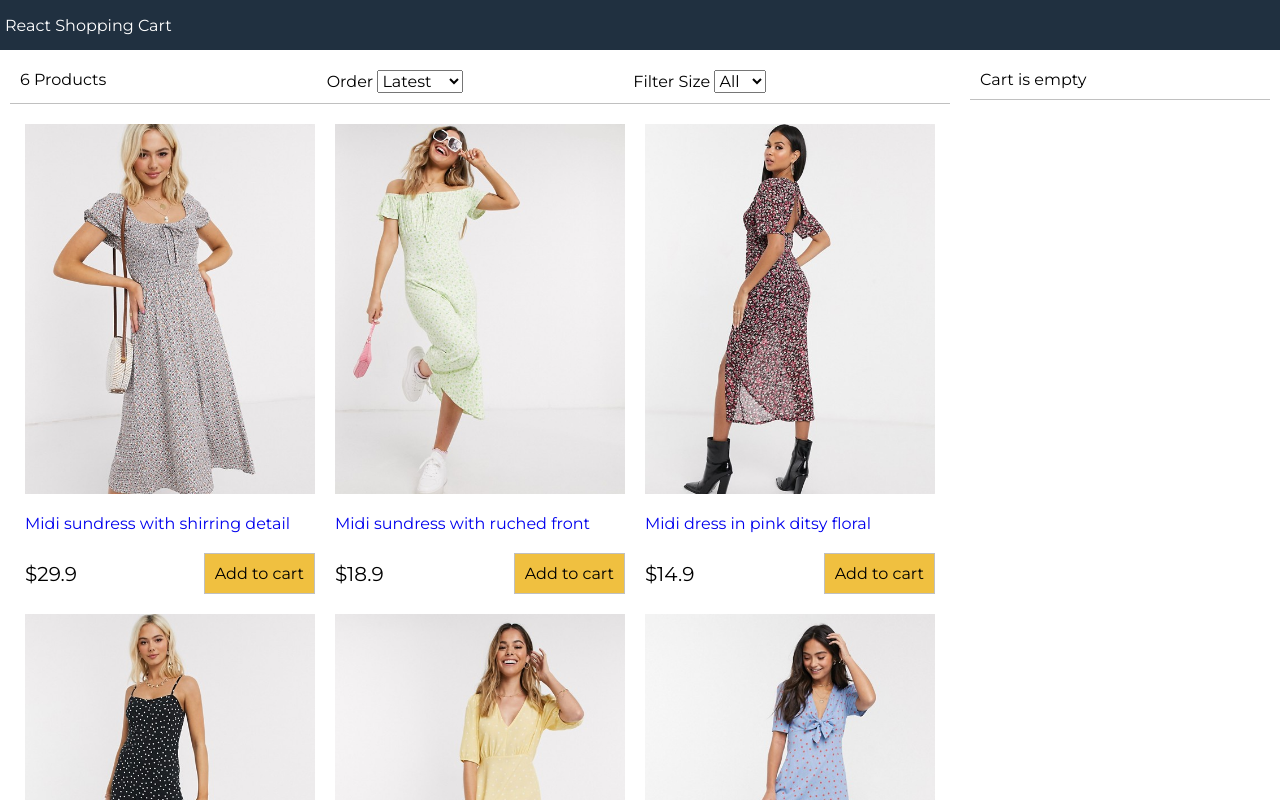
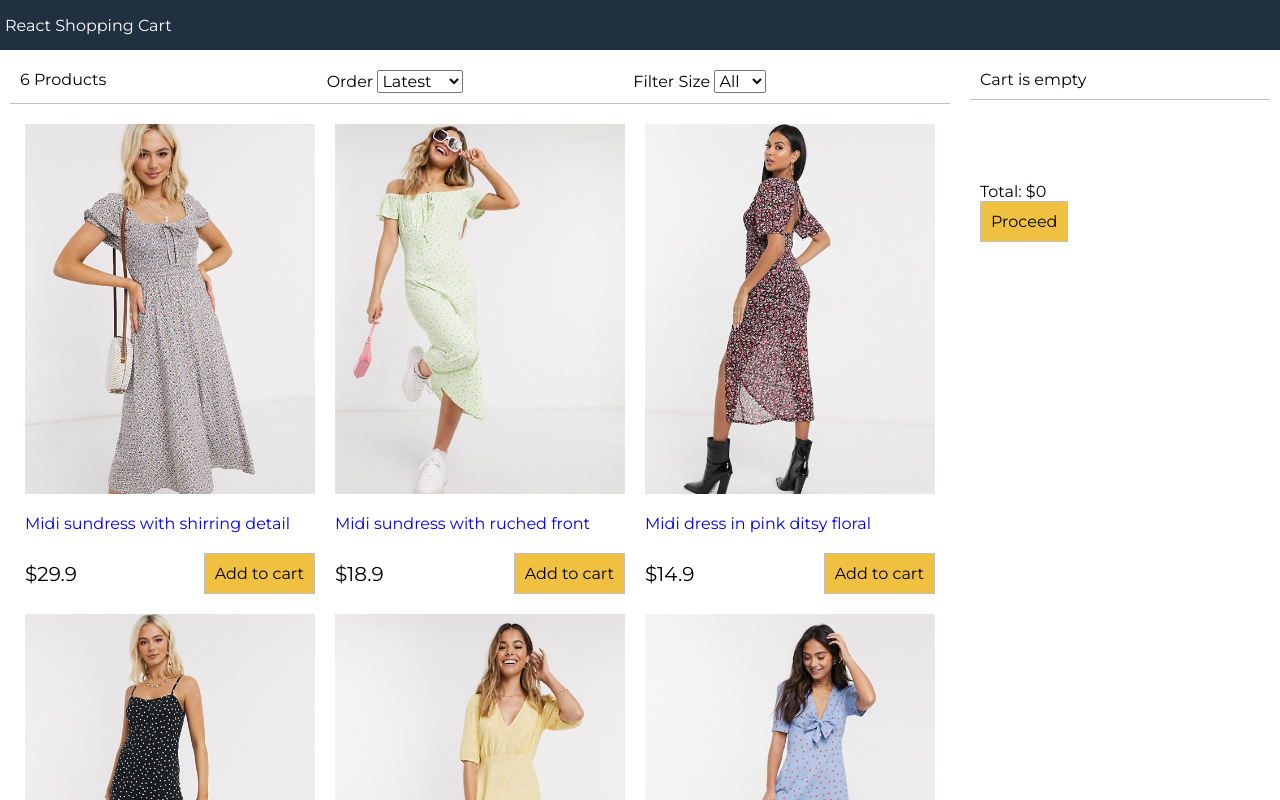
Before and after one commit to karmaester/react-redux-shopping-cart, a React (Create React App) app: page / in a window 1280 px wide. Shown: the top 800 px of the page. Built offline with nearby package versions, Linux system fonts and the light colour scheme.

Commit message:
Add total and proceed btn

```diff
--- a/src/components/Cart.js
+++ b/src/components/Cart.js
@@ -33,6 +33,15 @@ export default class Cart extends Component {
                         ))}
                     </ul>
                 </div>
+                <div className="cart">
+                    <div className="total">
+                        <div className="">
+                            Total:{" "}
+                            {formatCurrency(cartItems.reduce((a,c) => a + (c.price*c.count), 0))}
+                        </div>
+                        <button className="button primary">Proceed</button>
+                    </div>
+                </div>
             </div>
             </>
         )
```
